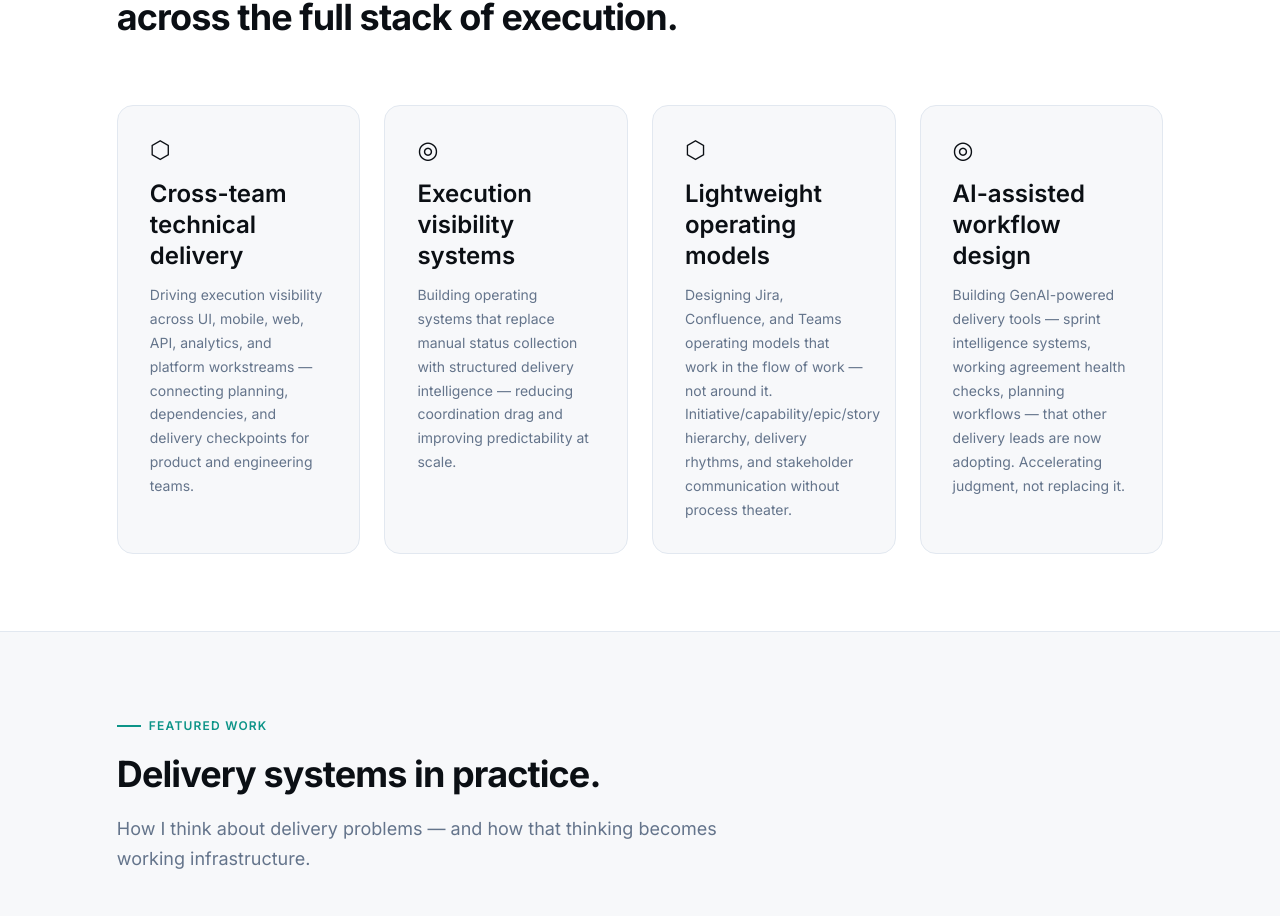
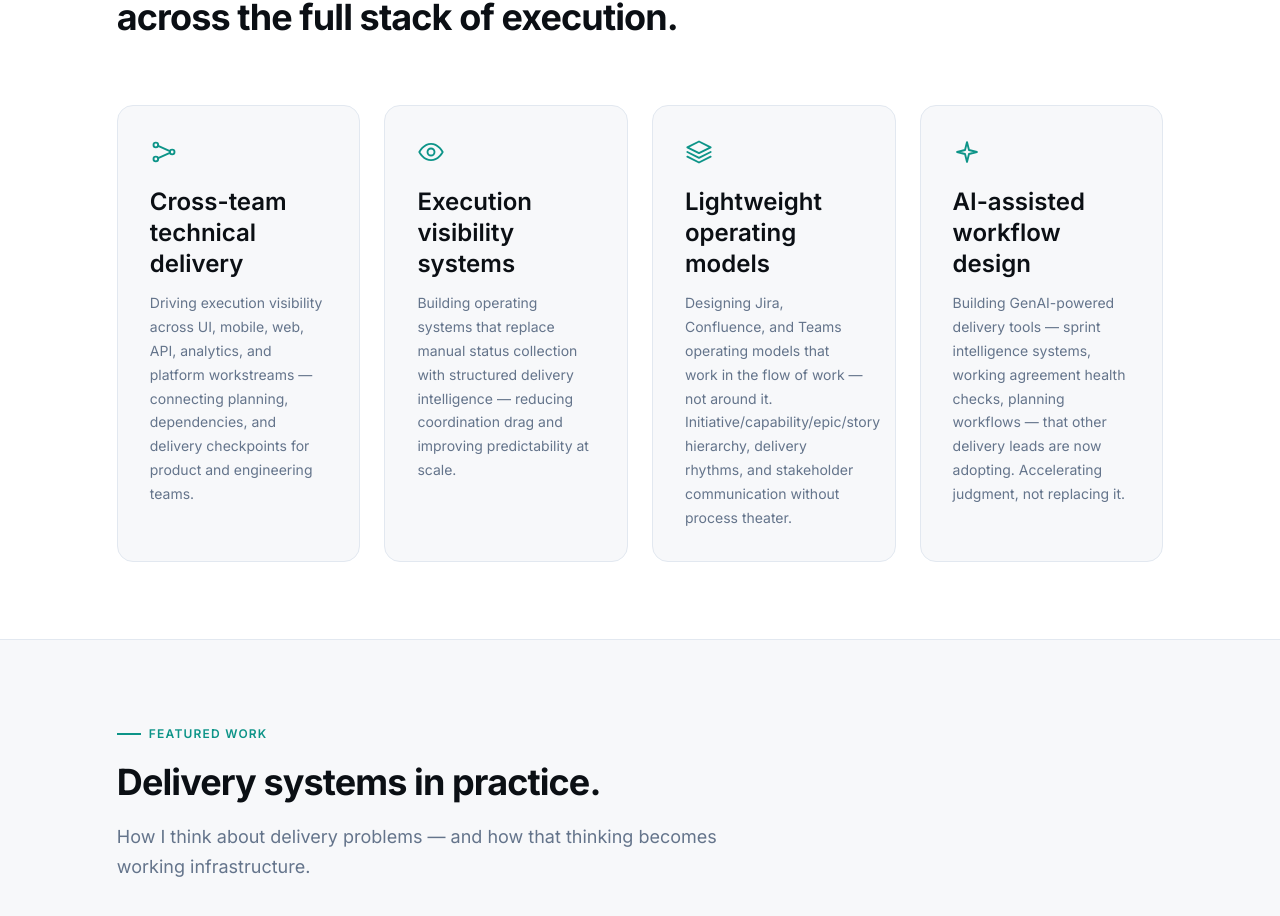
Before and after one commit to JHeeebert/Joshua-Hebert-Portfolio, a React (Vite) app: page / in a window 1280 px wide. Shown: the part 1105-2021 px from the top of the page. Built offline with nearby package versions, Linux system fonts and the light colour scheme.

Commit message:
Snapshot: distinct meaningful icons per card

```diff
--- a/src/components/sections/ExecutiveSnapshot.css
+++ b/src/components/sections/ExecutiveSnapshot.css
@@ -46,9 +46,15 @@
 }
 
 .snapshot-card__icon {
-  font-size: var(--text-2xl);
-  margin-bottom: var(--space-4);
+  margin-bottom: var(--space-5);
   line-height: 1;
+  color: var(--color-teal);
+}
+
+.snapshot-card__icon svg {
+  width: 28px;
+  height: 28px;
+  display: block;
 }
 
 .snapshot-card__title {
--- a/src/components/sections/ExecutiveSnapshot.jsx
+++ b/src/components/sections/ExecutiveSnapshot.jsx
@@ -4,12 +4,37 @@ import './ExecutiveSnapshot.css'
 import { snapshotCards } from '../../data/snapshot'
 import { fadeUp, fadeUpFast, staggerContainer } from '../../utils/motionVariants'
 
+/* Distinct, meaningful line icons — one per capability */
+const ICONS = {
+  network: (
+    <svg viewBox="0 0 24 24" fill="none" stroke="currentColor" strokeWidth="1.6" strokeLinecap="round" strokeLinejoin="round">
+      <circle cx="5" cy="6" r="2" /><circle cx="5" cy="18" r="2" /><circle cx="19" cy="12" r="2" />
+      <path d="M7 6.8 17 11.2 M7 17.2 17 12.8" />
+    </svg>
+  ),
+  visibility: (
+    <svg viewBox="0 0 24 24" fill="none" stroke="currentColor" strokeWidth="1.6" strokeLinecap="round" strokeLinejoin="round">
+      <path d="M2 12s3.5-7 10-7 10 7 10 7-3.5 7-10 7-10-7-10-7Z" /><circle cx="12" cy="12" r="3" />
+    </svg>
+  ),
+  layers: (
+    <svg viewBox="0 0 24 24" fill="none" stroke="currentColor" strokeWidth="1.6" strokeLinecap="round" strokeLinejoin="round">
+      <path d="M12 3 2 8l10 5 10-5-10-5Z" /><path d="M2 12l10 5 10-5" /><path d="M2 16l10 5 10-5" />
+    </svg>
+  ),
+  ai: (
+    <svg viewBox="0 0 24 24" fill="none" stroke="currentColor" strokeWidth="1.6" strokeLinecap="round" strokeLinejoin="round">
+      <path d="M12 3.5 13.7 10.3 20.5 12 13.7 13.7 12 20.5 10.3 13.7 3.5 12 10.3 10.3Z" />
+    </svg>
+  ),
+}
+
 function SnapshotCard({ icon, title, body }) {
   if (!title || !body) return null
   return (
     <motion.article className="snapshot-card" variants={fadeUp}>
-      {icon && (
-        <div className="snapshot-card__icon" aria-hidden="true">{icon}</div>
+      {icon && ICONS[icon] && (
+        <div className="snapshot-card__icon" aria-hidden="true">{ICONS[icon]}</div>
       )}
       <h3 className="snapshot-card__title heading-3">{title}</h3>
       <p className="snapshot-card__body body-md">{body}</p>
--- a/src/data/snapshot.js
+++ b/src/data/snapshot.js
@@ -5,22 +5,22 @@
 
 export const snapshotCards = [
   {
-    icon: '⬡',
+    icon: 'network',
     title: 'Cross-team technical delivery',
     body: 'Driving execution visibility across UI, mobile, web, API, analytics, and platform workstreams — connecting planning, dependencies, and delivery checkpoints for product and engineering teams.',
   },
   {
-    icon: '◎',
+    icon: 'visibility',
     title: 'Execution visibility systems',
     body: 'Building operating systems that replace manual status collection with structured delivery intelligence — reducing coordination drag and improving predictability at scale.',
   },
   {
-    icon: '⬡',
+    icon: 'layers',
     title: 'Lightweight operating models',
     body: 'Designing Jira, Confluence, and Teams operating models that work in the flow of work — not around it. Initiative/capability/epic/story hierarchy, delivery rhythms, and stakeholder communication without process theater.',
   },
   {
-    icon: '◎',
+    icon: 'ai',
     title: 'AI-assisted workflow design',
     body: 'Building GenAI-powered delivery tools — sprint intelligence systems, working agreement health checks, planning workflows — that other delivery leads are now adopting. Accelerating judgment, not replacing it.',
   },
```
